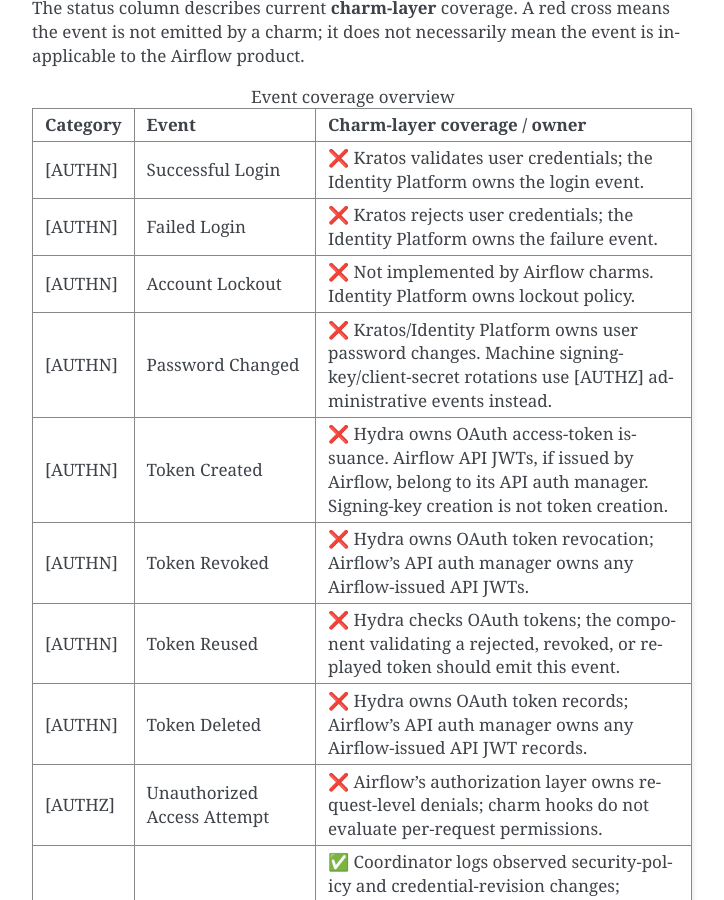
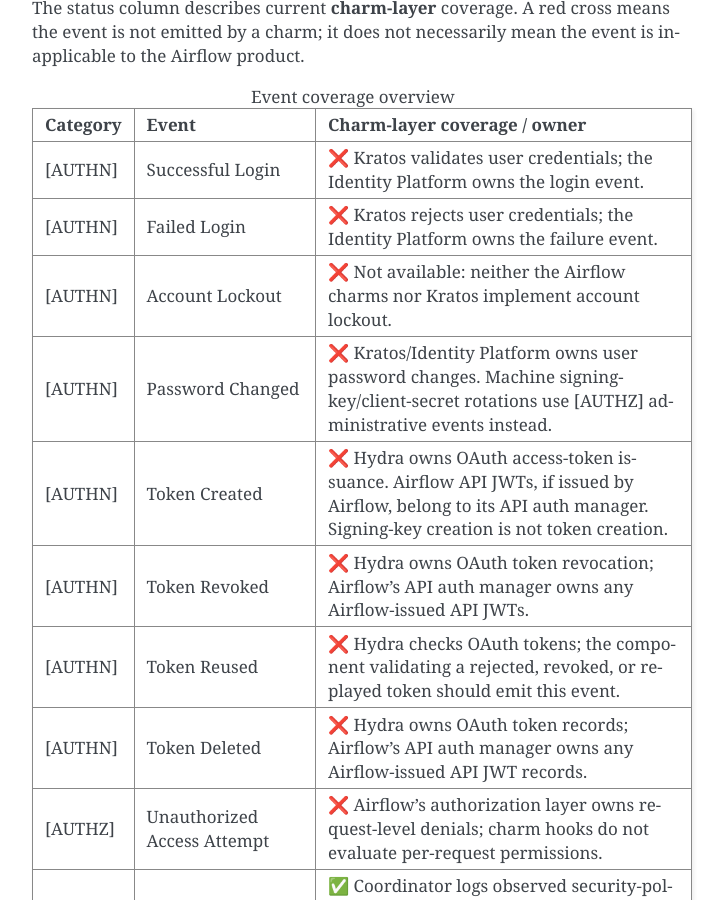
Before and after one commit to canonical/charmed-airflow-documentation, a Sphinx documentation site: the page built from docs/reference/security/logging.rst, in a window 1280 px wide and 900 px high, scrolled down 1001 px. Shown: the whole window, without its empty margins (388-1112 px from the left). Built offline with Sphinx 7.4.7, drawn with Linux system fonts in a browser that asks for light colours.

Commit message:
clarity on account lockout

```diff
--- a/docs/reference/security/logging.rst
+++ b/docs/reference/security/logging.rst
@@ -60,7 +60,7 @@ inapplicable to the Airflow product.
      - ❌ Kratos rejects user credentials; the Identity Platform owns the failure event.
    * - [AUTHN]
      - Account Lockout
-     - ❌ Not implemented by Airflow charms. Identity Platform owns lockout policy.
+     - ❌ Not available: neither the Airflow charms nor Kratos implement account lockout.
    * - [AUTHN]
      - Password Changed
      - ❌ Kratos/Identity Platform owns user password changes. Machine signing-key/client-secret rotations use [AUTHZ] administrative events instead.
```
